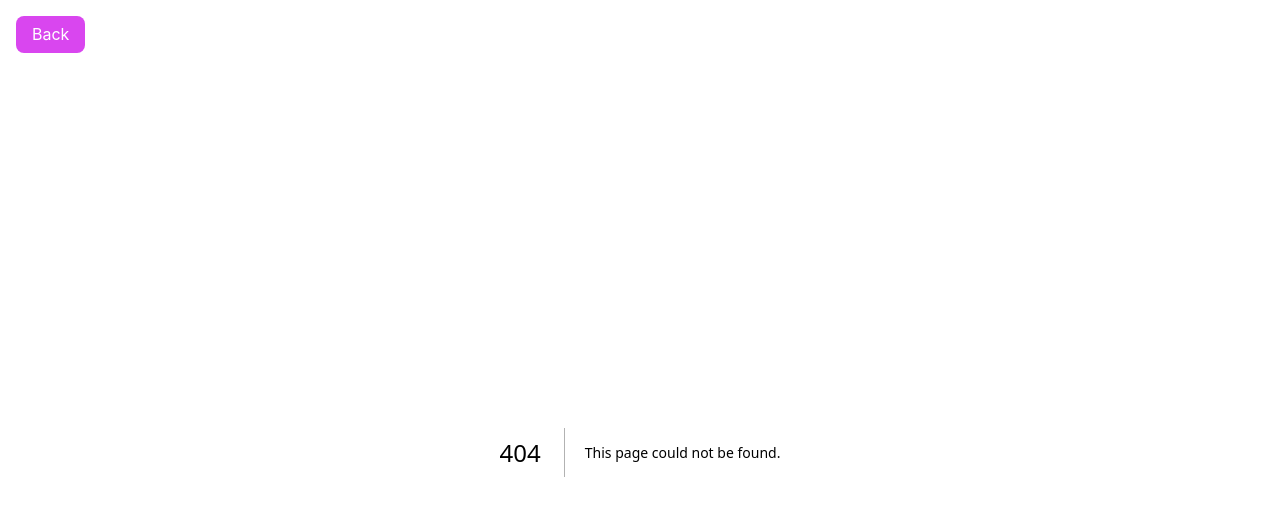
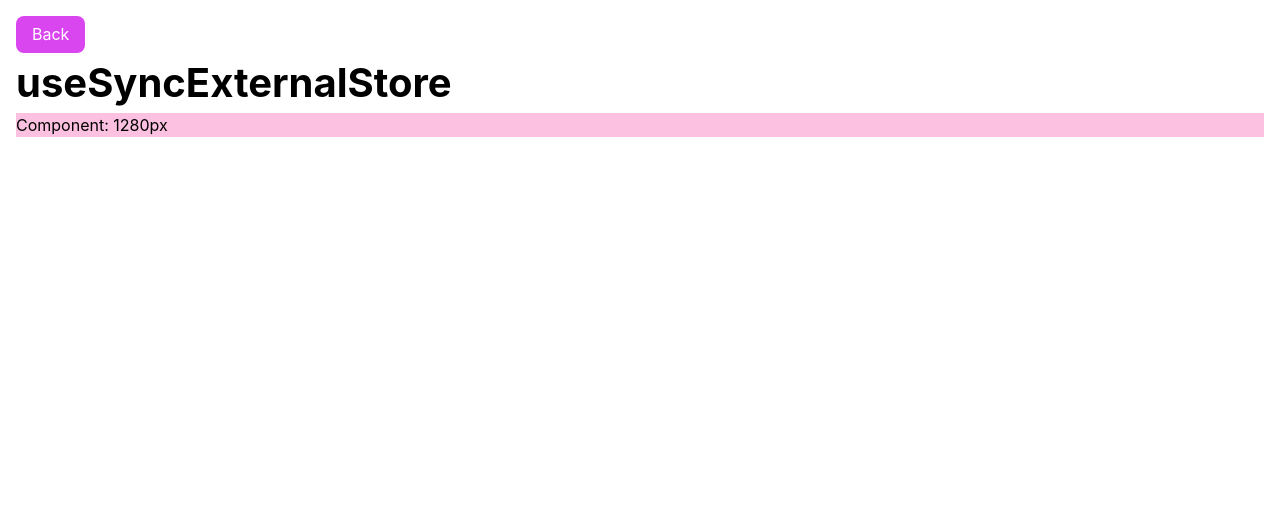
Before and after one commit to emanuelefavero/react-19, a Next.js app: page /use-sync-external-store in a window 1280 px wide. Before the commit this address had no page. Shown: the top 516 px of the page. Built offline with nearby package versions, Linux system fonts and the light colour scheme.

Commit message:
feat: add use-sync-external-store

```diff
--- a/app/page.js
+++ b/app/page.js
@@ -58,6 +58,9 @@ export default function Home() {
           <li>
             <Link href='/use-layout-effect'>useLayoutEffect</Link>
           </li>
+          <li>
+            <Link href='/use-sync-external-store'>useSyncExternalStore</Link>
+          </li>
         </ul>
       </nav>
     </>
--- /dev/null
+++ b/app/use-sync-external-store/Component.js
@@ -0,0 +1,32 @@
+'use client'
+
+import { useSyncExternalStore } from 'react'
+
+// `subscribe` is a function that will be called to subscribe to the external store (like window resize events)
+function subscribe(callback) {
+  window.addEventListener('resize', callback)
+  return () => window.removeEventListener('resize', callback)
+}
+
+// `getSnapshot` is a function that returns the current state of the external store
+function getSnapshot() {
+  return window.innerWidth
+}
+
+// `getServerSnapshot` is a function that returns the initial state of the external store during server-side rendering (in this case we return a fallback value because we don't have access to the window object during SSR)
+function getServerSnapshot() {
+  return 0 // fallback width during SSR
+}
+
+// * `useSyncExternalStore` is used to subscribe to an external store and get the latest state. It can also be used in place of `useEffect` for subscribing to events like window resize.
+// TIP: `useSyncExternalStore` is used by external libraries like Redux to manage state updates in a way that is compatible with React's concurrent rendering features
+export default function Component() {
+  // `useSyncExternalStore` takes three arguments: `subscribe`, `getSnapshot`, and `getServerSnapshot`
+  const width = useSyncExternalStore(subscribe, getSnapshot, getServerSnapshot)
+
+  return (
+    <div className={width > 900 ? 'bg-pink-500/30' : 'bg-sky-500/30'}>
+      Component: {width}px
+    </div>
+  )
+}
--- /dev/null
+++ b/app/use-sync-external-store/page.js
@@ -0,0 +1,10 @@
+import Component from './Component'
+
+export default function Page() {
+  return (
+    <>
+      <h1>useSyncExternalStore</h1>
+      <Component />
+    </>
+  )
+}
```
